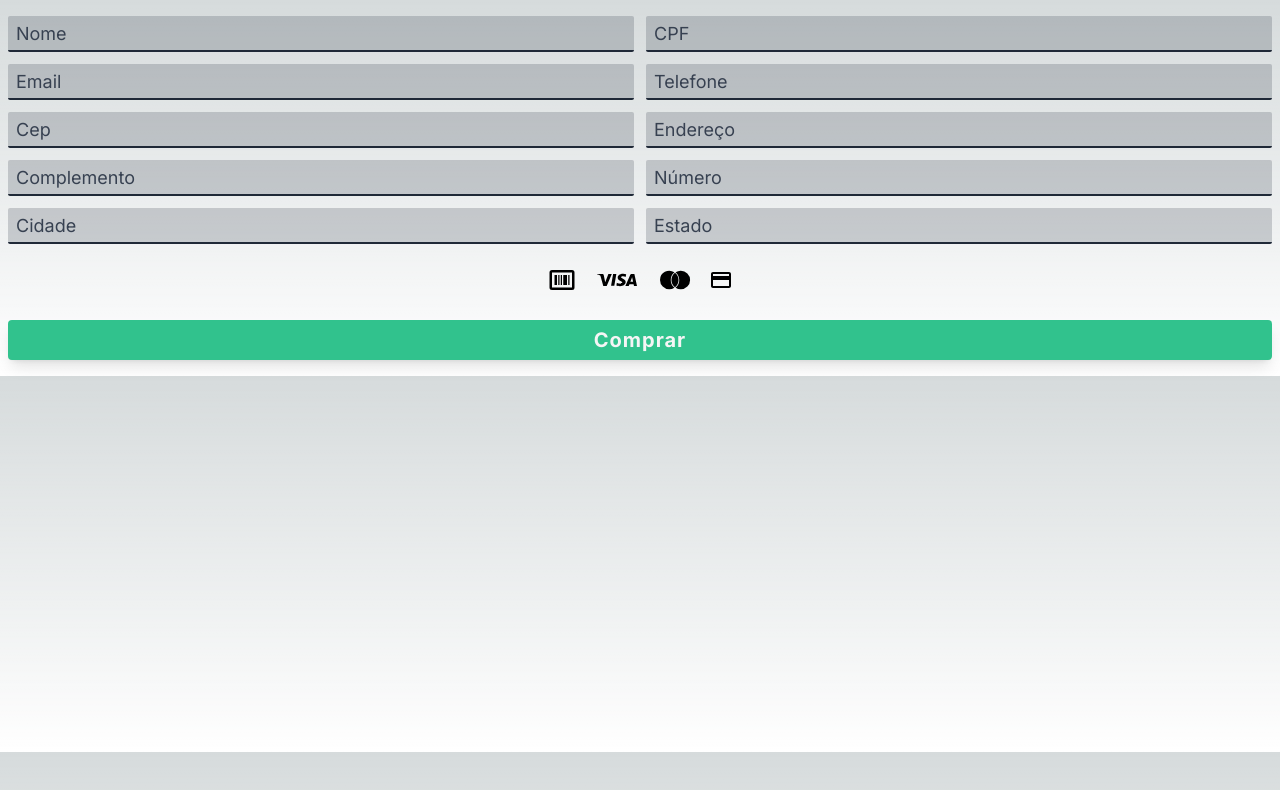
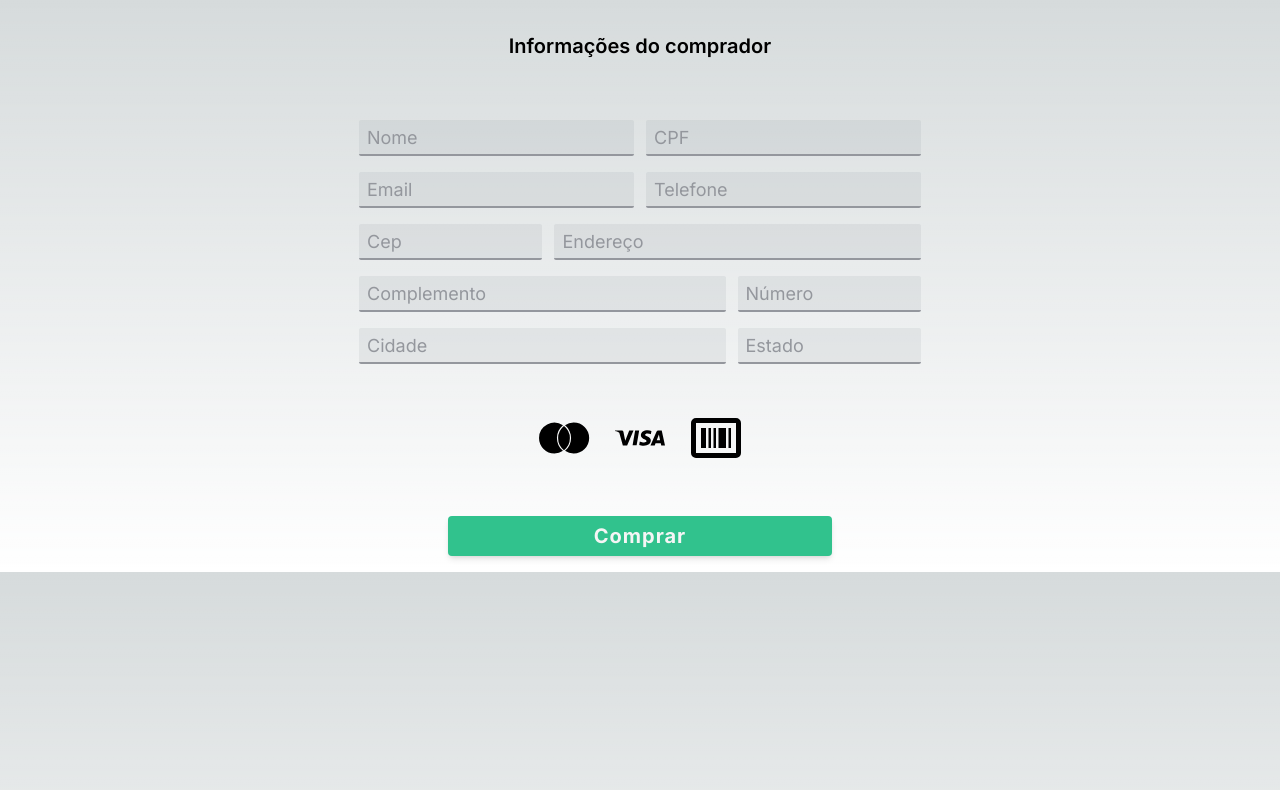
Before and after one commit to vitorGaia/online-store, a Next.js app: page /components/FormCheckout in a window 1280 px wide. Shown: the top 790 px of the page. Built offline with nearby package versions, Linux system fonts and the light colour scheme.

Commit message:
feat: finaliza estilo da pagina de checkout.

```diff
--- a/src/app/components/CategoriesList/page.js
+++ b/src/app/components/CategoriesList/page.js
@@ -19,7 +19,7 @@ function CategoriesList() {
   const mapCategories = categories.map((category) => (
     <label
       key={category.id}
-      className="flex justify-center lg:justify-start lg:pl-8"
+      className="flex justify-center lg:justify-start lg:pl-8 hover:text-accent transition"
       htmlFor="category"
     >
       <button
@@ -39,7 +39,7 @@ function CategoriesList() {
       className={`${activeSearch ? 'flex flex-col lg:flex lg:flex-col lg:fixed lg:top-16 lg:left-0' : 'hidden lg:hidden'} w-5/6 pb-4 lg:w-80 lg:bg-baseM lg:overflow-y-auto lg:h-full lg:text-font lg:shadow-md lg:pb-20`}
     >
       <p
-        className="hidden lg:flex lg:mx-8 lg:items-center lg:text-center lg:text-xl lg:font-bold lg:tracking-wider lg:mb-2 lg:py-7 lg:border-b-2 lg:border-font"
+        className="hidden lg:flex lg:mx-8 lg:items-center lg:text-center lg:text-xl lg:font-bold lg:tracking-wider lg:mb-2 lg:py-7 lg:border-b-2 lg:border-font hover:transform hover:scale-105 transition"
       >
         Categorias
       </p>
--- a/src/app/components/FormCheckout/page.js
+++ b/src/app/components/FormCheckout/page.js
@@ -4,74 +4,82 @@ import { BiBarcode, BiLogoMastercard, BiLogoVisa } from 'react-icons/bi';
 
 function FormCheckout() {
   return (
-    <form className='flex flex-col items-center justify-center gap-3 px-2 py-4'>
+    <form className='flex flex-col items-center justify-center gap-3 px-2 py-4 lg:gap-11'>
+      <h2 className="text-xl py-4 font-semibold">Informações do comprador</h2>
+      <div className='flex flex-col gap-4'>
       <div className='flex w-full gap-3'>
         <input
           type='text'
           placeholder='Nome'
-          className='w-2/4 bg-gray-800 bg-opacity-20 border-b-2 border-gray-800 font-normal text-lg px-2 h-9 placeholder:text-gray-700 rounded-sm'
+          className='w-2/4 border-b-2 font-normal text-lg px-2 h-9 placeholder:text-fontM rounded-sm bg-gray-500 bg-opacity-10 border-fontM hover:bg-slate-300 transition'
         />
         <input
           type='text'
           placeholder='CPF'
-          className='w-2/4 bg-gray-800 bg-opacity-20 border-b-2 border-gray-800 font-normal text-lg px-2 h-9 placeholder:text-gray-700 rounded-sm'
+          className='w-2/4 border-b-2 font-normal text-lg px-2 h-9 placeholder:text-fontM rounded-sm bg-gray-500 bg-opacity-10 border-fontM hover:bg-slate-300 transition'
         />
       </div>
       <div className='flex w-full gap-3'>
         <input
           type='email'
-          className='w-2/4 bg-gray-800 bg-opacity-20 border-b-2 border-gray-800 font-normal text-lg px-2 h-9 placeholder:text-gray-700 rounded-sm'
+          className='w-2/4 border-b-2 font-normal text-lg px-2 h-9 placeholder:text-fontM rounded-sm bg-gray-500 bg-opacity-10 border-fontM hover:bg-slate-300 transition'
           placeholder='Email'
         />
         <input
           type='text'
-          className='w-2/4 bg-gray-800 bg-opacity-20 border-b-2 border-gray-800 font-normal text-lg px-2 h-9 placeholder:text-gray-700 rounded-sm'
+          className='w-2/4 border-b-2 font-normal text-lg px-2 h-9 placeholder:text-fontM rounded-sm bg-gray-500 bg-opacity-10 border-fontM hover:bg-slate-300 transition'
           placeholder='Telefone'
         />
       </div>
       <div className='flex w-full gap-3'>
         <input
           type='text'
-          className='w-2/4 bg-gray-800 bg-opacity-20 border-b-2 border-gray-800 font-normal text-lg px-2 h-9 placeholder:text-gray-700 rounded-sm'
+          className='w-1/3 border-b-2 font-normal text-lg px-2 h-9 placeholder:text-fontM rounded-sm bg-gray-500 bg-opacity-10 border-fontM hover:bg-slate-300 transition'
           placeholder='Cep'
         />
         <input
           type='text'
-          className='w-2/4 bg-gray-800 bg-opacity-20 border-b-2 border-gray-800 font-normal text-lg px-2 h-9 placeholder:text-gray-700 rounded-sm'
+          className='w-2/3 border-b-2 font-normal text-lg px-2 h-9 placeholder:text-fontM rounded-sm bg-gray-500 bg-opacity-10 border-fontM hover:bg-slate-300 transition'
           placeholder='Endereço'
         />
       </div>
       <div className='flex w-full gap-3'>
         <input
           type='text'
-          className='w-2/4 bg-gray-800 bg-opacity-20 border-b-2 border-gray-800 font-normal text-lg px-2 h-9 placeholder:text-gray-700 rounded-sm'
+          className='w-2/3 border-b-2 font-normal text-lg px-2 h-9 placeholder:text-fontM rounded-sm bg-gray-500 bg-opacity-10 border-fontM hover:bg-slate-300 transition'
           placeholder='Complemento'
         />
         <input
           type='text'
-          className='w-2/4 bg-gray-800 bg-opacity-20 border-b-2 border-gray-800 font-normal text-lg px-2 h-9 placeholder:text-gray-700 rounded-sm'
+          className='w-1/3 border-b-2 font-normal text-lg px-2 h-9 placeholder:text-fontM rounded-sm bg-gray-500 bg-opacity-10 border-fontM hover:bg-slate-300 transition'
           placeholder='Número'
         />
       </div>
       <div className='flex w-full gap-3'>
         <input
           type='text'
-          className='w-2/4 bg-gray-800 bg-opacity-20 border-b-2 border-gray-800 font-normal text-lg px-2 h-9 placeholder:text-gray-700 rounded-sm'
+          className='w-2/3 border-b-2 font-normal text-lg px-2 h-9 placeholder:text-fontM rounded-sm bg-gray-500 bg-opacity-10 border-fontM hover:bg-slate-300 transition'
           placeholder='Cidade'
         />
         <input
           type='text'
-          className='w-2/4 bg-gray-800 bg-opacity-20 border-b-2 border-gray-800 font-normal text-lg px-2 h-9 placeholder:text-gray-700 rounded-sm'
+          className='w-1/3 border-b-2 font-normal text-lg px-2 h-9 placeholder:text-fontM rounded-sm bg-gray-500 bg-opacity-10 border-fontM hover:bg-slate-300 transition'
           placeholder='Estado'
         />
       </div>
+      </div>
       <div className='flex gap-4'>
-        <button className='text-3xl'><BiBarcode/></button>
-        <button className='text-5xl'><BiLogoVisa/></button>
-        <button className='text-4xl'><BiLogoMastercard/></button>
-        <button className='text-5xl flex justify-center items-center'><CreditCard/></button>
+        <button type='button' className='text-4xl lg:text-6xl hover:text-accent transition'>
+          <BiLogoMastercard/>
+        </button>
+        <button type='button' className='text-5xl lg:text-6xl hover:text-accent transition'>
+          <BiLogoVisa/>
+        </button>
+        <button type='button' className='text-3xl lg:text-6xl hover:text-accent transition'>
+          <BiBarcode/>
+        </button>
       </div>
-      <button type='submit' className='bg-accent tracking-wider font-bold text-xl text-base w-full h-10 mt-1 py-0.5 leading-4 rounded shadow-lg px-1'>Comprar</button>
+      <button type='submit' className='bg-accent tracking-wider font-bold text-xl text-base w-full h-10 mt-1 py-0.5 leading-4 rounded shadow-md px-1 lg:w-96 hover:bg-emerald-600 transition'>Comprar</button>
     </form>
   );
 }
--- a/src/app/components/ProductCard/page.js
+++ b/src/app/components/ProductCard/page.js
@@ -6,9 +6,9 @@ import React, { useContext } from 'react';
 function ProductCard({ product }) {
   const { addProductToCart } = useContext(AppContext);
   return (
-    <div key={product.id} className='overflow-x-hidden flex flex-col justify-center gap-1 w-72 max-h-96 p-3 text-font bg-baseM shadow-md rounded-md relative overflow-auto'>
+    <div key={product.id} className='overflow-x-hidden flex flex-col justify-center gap-1 w-72 max-h-96 p-3 text-font bg-baseM shadow-md rounded-md relative overflow-auto hover:transform hover:scale-105 transition'>
       {product.shipping.free_shipping && (
-        <div className='diagonal-div bg-blue-500 absolute top-5 -right-10 h-7 w-36 flex justify-center items-center shadow-md'>
+        <div className='diagonal-div bg-cyan-500 absolute top-5 -right-10 h-7 w-36 flex justify-center items-center shadow-md'>
           <p className='text-sm font-medium text-baseM'>Frete Grátis</p>
         </div>
       )}
@@ -33,7 +33,7 @@ function ProductCard({ product }) {
       </p>
       <button
         onClick={() => addProductToCart(product)}
-        className='bg-accent tracking-wide font-bold text-lg w-full h-12 mt-1 py-0.5 leading-4 rounded shadow-md px-1 text-baseM'
+        className='bg-accent tracking-wide font-bold text-lg w-full h-12 mt-1 py-0.5 leading-4 rounded shadow-md px-1 text-baseM hover:bg-emerald-600 transition'
       >
         Adicionar ao Carrinho
       </button>
--- a/src/app/contexts/AppContext.js
+++ b/src/app/contexts/AppContext.js
@@ -1,6 +1,7 @@
 'use client';
 import { getProductsFromCategoryAndQuery } from '@/services/api';
 import { getAvaliationsFromLocalStorage, removeAllProductFromLocalStorage, removeProductFromLocalStorage, setAvaliationToLocalStorage, setProductToLocalStorage } from '@/services/localStorage';
+import { useRouter } from 'next/navigation';
 import { createContext, useEffect, useState } from 'react';
 
 const AppContext = createContext();
@@ -23,6 +24,7 @@ const AppProvider = ({ children }) => {
     message: '',
   });
   const [loading, setLoading] = useState(false);
+  const route = useRouter();
 
   const requestProducts = async (categoryId, queryInput) => {
     const products = await getProductsFromCategoryAndQuery(categoryId, queryInput);
@@ -92,6 +94,7 @@ const AppProvider = ({ children }) => {
         setLoading(false);
         return;
       }
+      if ( route !== '/') route.push('/');
       requestProducts(undefined, headerQueryInput);
       setActiveSearch(false);
       setLoading(false);
--- a/src/app/page.js
+++ b/src/app/page.js
@@ -12,6 +12,17 @@ export default function Home() {
   const { homeProducts } = globalState;
 
   const mapHomeProducts = homeProducts && homeProducts.map((product) => ProductCard({ product }));
+
+  const filters = (
+    <select>
+      <option></option>
+      <option></option>
+      <option></option>
+      <option></option>
+      <option></option>
+      <option></option>
+    </select>
+  );
 
   return (
     <section
@@ -36,13 +47,13 @@ export default function Home() {
           <p className='hidden lg:flex text-4xl text-accent font-semibold text-center tracking-wide'>
             VOCÊ AINDA NÃO<br/> REALIZOU UMA BUSCA
           </p>
-          <h3 className="text-center py-60 text-2xl font-medium text-gray-300 lg:py-0">
+          <h3 className="text-center py-56 text-2xl font-medium text-fontM lg:py-0">
             Digite algum termo de pesquisa<br/> ou escolha uma categoria :)
           </h3>
         </div>)}
 
         {(homeProducts && homeProducts.length === 0 && !loading)
-        && (<h3 className="text-center text-2xl font-medium py-60 text-gray-300">Nenhum produto foi encontrado ;(</h3>)}
+        && (<h3 className="text-center text-2xl font-medium py-56 text-fontM">Nenhum produto foi encontrado ;(</h3>)}
 
         {(homeProducts && homeProducts.length !== 0 && !loading) && mapHomeProducts}
       </main>
--- a/tailwind.config.js
+++ b/tailwind.config.js
@@ -17,7 +17,7 @@ module.exports = {
         base: '#F5F5F5',
         baseM: '#FFF',
         font: '#2B2730',
-        fontM: '#8B7E74'
+        fontM: '#94979D'
       },
       fontFamily: {
         'poppins': ['poppins', 'poppins'],
```
Also changed, not shown: src/app/components/Header/page.js (+5 -5 lines), src/app/pages/Checkout/page.js (+19 -10 lines), src/app/pages/ShoppingCart/page.js (+9 -9 lines), src/app/pages/[productId]/page.js (+6 -6 lines), public/logo-frontend-online-store.png (added), public/logo-frontend-online-store.svg (deleted).
